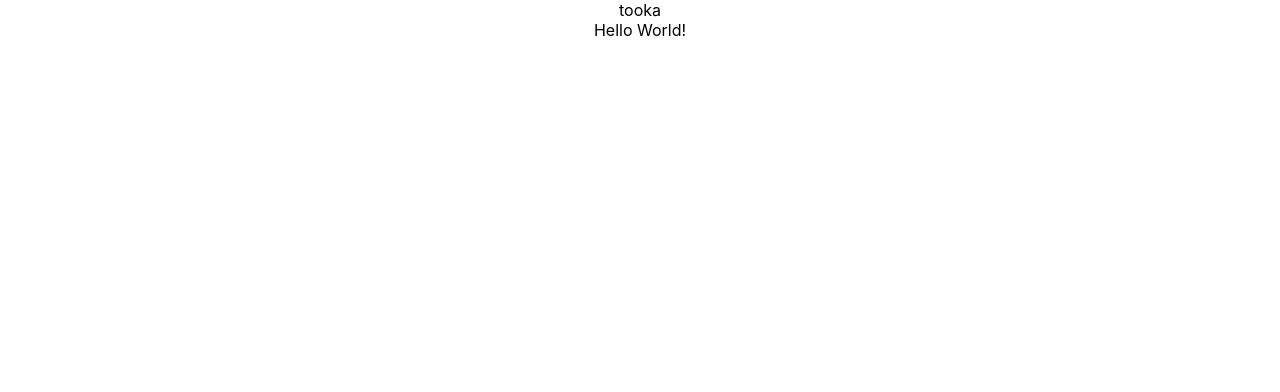
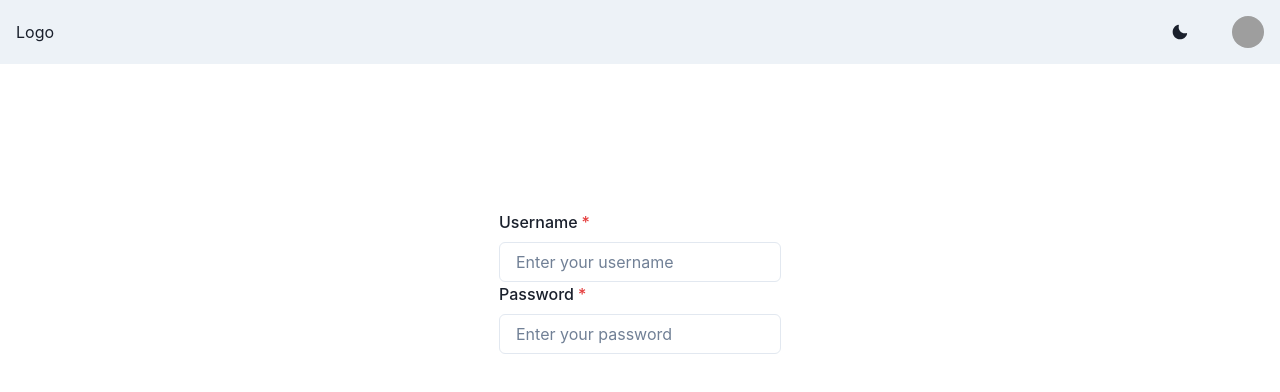
Before and after one commit to Mohammad5566/quickchat, a React (Create React App) app in the folder frontend/: page / in a window 1280 px wide. Shown: the top 392 px of the page. Built offline with nearby package versions, Linux system fonts and the light colour scheme; grey boxes are pictures that could not be loaded.

Commit message:
Latest update

```diff
--- a/frontend/src/App.js
+++ b/frontend/src/App.js
@@ -1,11 +1,14 @@
 import "./App.css";
+import { ChakraProvider } from "@chakra-ui/react";
+import Navbar from "./components/Navbar";
+import Login from "./components/Login";
 
 function App() {
   return (
-    <div className="App">
-      <div>tooka</div>
-      Hello World!
-    </div>
+    <ChakraProvider>
+      <Navbar />
+      <Login />
+    </ChakraProvider>
   );
 }
 
--- /dev/null
+++ b/frontend/src/components/Login.js
@@ -0,0 +1,57 @@
+import React, { useState } from "react";
+import {
+  Input,
+  FormLabel,
+  FormControl,
+  FormErrorMessage,
+} from "@chakra-ui/react";
+
+function Login() {
+  const style = {
+    display: "flex",
+    flexDirection: "column",
+    alignItems: "center",
+    position: "absolute",
+    left: "50%",
+    top: "50%",
+    paddingTop: "500px",
+    transform: "translate(-50%, -50%)",
+  };
+
+  const [username, setUsername] = useState("");
+  const [password, setPassword] = useState("");
+  const handleInputChange = (event) => {
+    switch (event.target.type) {
+      case "username":
+        setUsername(event.target.value);
+        break;
+      case "password":
+        setPassword(event.target.value);
+        break;
+      default:
+    }
+  };
+
+  return (
+    <div style={style}>
+      <FormControl isRequired>
+        <FormLabel>Username</FormLabel>
+        <Input
+          type="username"
+          value={username}
+          placeholder="Enter your username"
+          onChange={handleInputChange}
+        />
+        <FormLabel>Password</FormLabel>
+        <Input
+          type="password"
+          value={password}
+          placeholder="Enter your password"
+          onChange={handleInputChange}
+        />
+      </FormControl>
+    </div>
+  );
+}
+
+export default Login;
--- /dev/null
+++ b/frontend/src/components/Navbar.js
@@ -0,0 +1,92 @@
+import React from "react";
+
+import {
+  Box,
+  Flex,
+  Avatar,
+  Link,
+  Button,
+  Menu,
+  MenuButton,
+  MenuList,
+  MenuItem,
+  MenuDivider,
+  useDisclosure,
+  useColorModeValue,
+  Stack,
+  useColorMode,
+  Center,
+} from "@chakra-ui/react";
+import { MoonIcon, SunIcon } from "@chakra-ui/icons";
+
+const NavLink = ({ children }) => (
+  <Link
+    px={2}
+    py={1}
+    rounded={"md"}
+    _hover={{
+      textDecoration: "none",
+      bg: useColorModeValue("gray.200", "gray.700"),
+    }}
+    href={"#"}
+  >
+    {children}
+  </Link>
+);
+
+function Navbar() {
+  const { colorMode, toggleColorMode } = useColorMode();
+  const { isOpen, onOpen, onClose } = useDisclosure();
+  return (
+    <>
+      <Box bg={useColorModeValue("gray.100", "gray.900")} px={4}>
+        <Flex h={16} alignItems={"center"} justifyContent={"space-between"}>
+          <Box>Logo</Box>
+
+          <Flex alignItems={"center"}>
+            <Stack direction={"row"} spacing={7}>
+              <Button onClick={toggleColorMode}>
+                {colorMode === "light" ? <MoonIcon /> : <SunIcon />}
+              </Button>
+
+              <Menu>
+                <MenuButton
+                  as={Button}
+                  rounded={"full"}
+                  variant={"link"}
+                  cursor={"pointer"}
+                  minW={0}
+                >
+                  <Avatar
+                    size={"sm"}
+                    src={"https://avatars.dicebear.com/api/male/username.svg"}
+                  />
+                </MenuButton>
+                <MenuList alignItems={"center"}>
+                  <br />
+                  <Center>
+                    <Avatar
+                      size={"2xl"}
+                      src={"https://avatars.dicebear.com/api/male/username.svg"}
+                    />
+                  </Center>
+                  <br />
+                  <Center>
+                    <p>Username</p>
+                  </Center>
+                  <br />
+                  <MenuDivider />
+                  <MenuItem>Your Servers</MenuItem>
+                  <MenuItem>Account Settings</MenuItem>
+                  <MenuItem>Logout</MenuItem>
+                </MenuList>
+              </Menu>
+            </Stack>
+          </Flex>
+        </Flex>
+      </Box>
+    </>
+  );
+}
+
+export default Navbar;
```
Also changed, not shown: frontend/package.json (+6 -1 lines), 2 other files (tests, documents, lock files or other folders).
